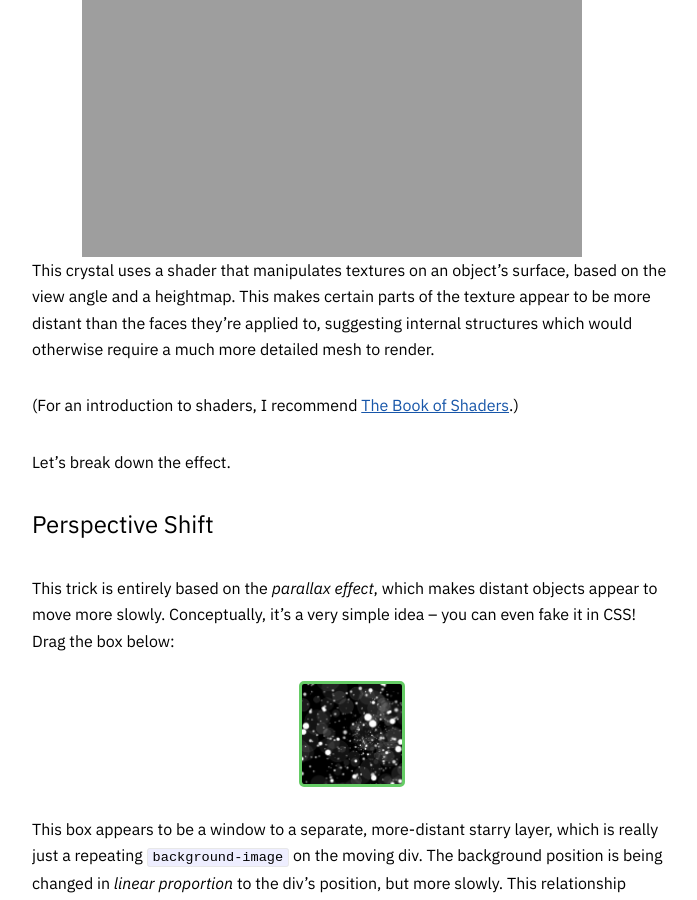
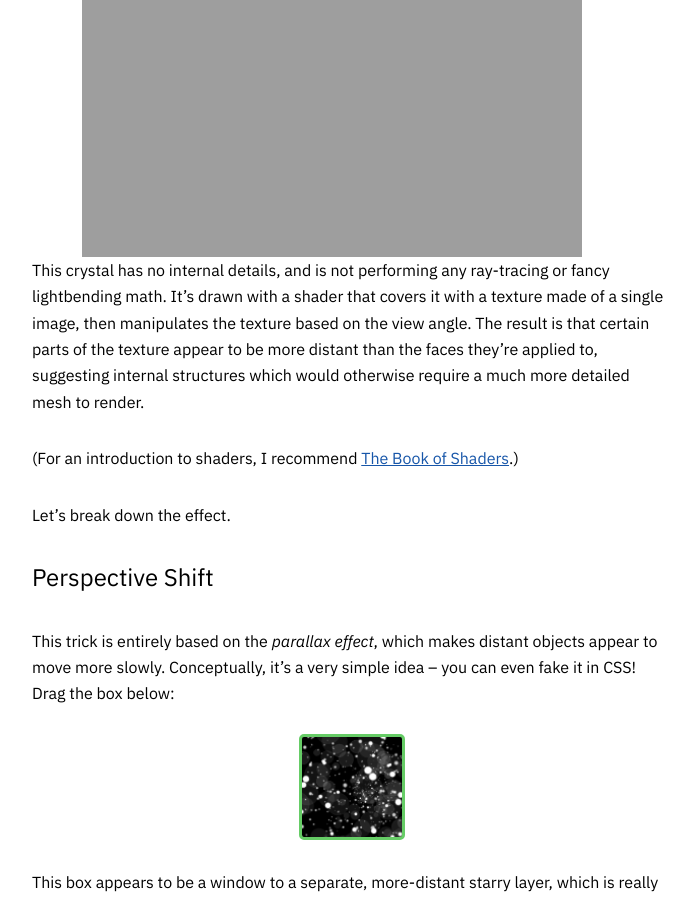
Before and after one commit to meetar/fjord.style, a Jekyll site: the page built from _posts/2023-11-08-going-into-depth.md, in a window 1280 px wide and 900 px high, scrolled down 891 px. Shown: the whole window, without its empty margins (288-985 px from the left). Built offline with Jekyll 4.4.1, drawn with Linux system fonts in a browser that asks for light colours.

Commit message:
tweak intro

```diff
--- a/_posts/2023-11-08-going-into-depth.md
+++ b/_posts/2023-11-08-going-into-depth.md
@@ -33,7 +33,7 @@ So I made a magic brush that paints inside of things! I made it, specifically, t
 <div class="aside">[<a href="https://github.com/meetar/FS-reverse-parallax-plain/">code</a>]</div>
 </div>
 
-This crystal uses a shader that manipulates textures on an object's surface, based on the view angle and a heightmap. This makes certain parts of the texture appear to be more distant than the faces they're applied to, suggesting internal structures which would otherwise require a much more detailed mesh to render.
+This crystal has no internal details, and is not performing any ray-tracing or fancy lightbending math. It's drawn with a shader that covers it with a texture made of a single image, then manipulates the texture based on the view angle. The result is that certain parts of the texture appear to be more distant than the faces they're applied to, suggesting internal structures which would otherwise require a much more detailed mesh to render.
 
 (For an introduction to shaders, I recommend <a href="http://thebookofshaders.com">The Book of Shaders</a>.)
 
```
